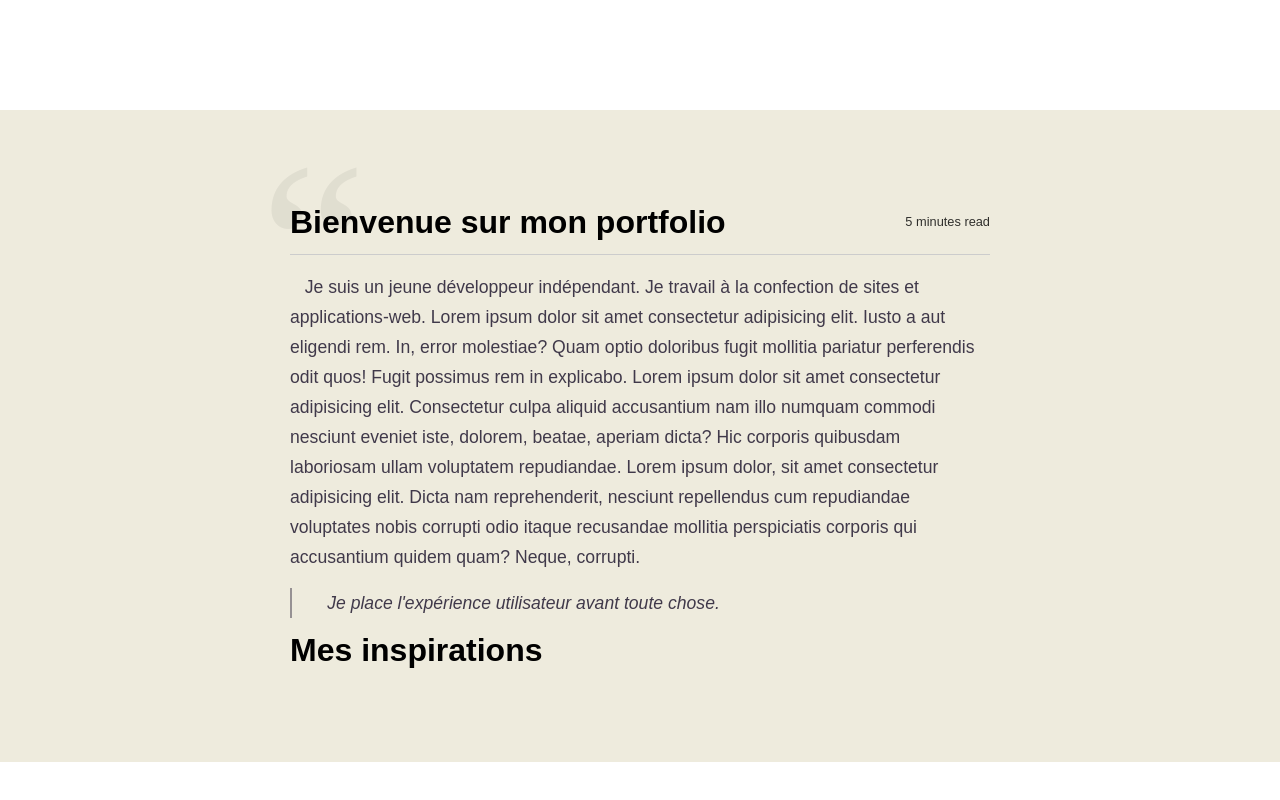
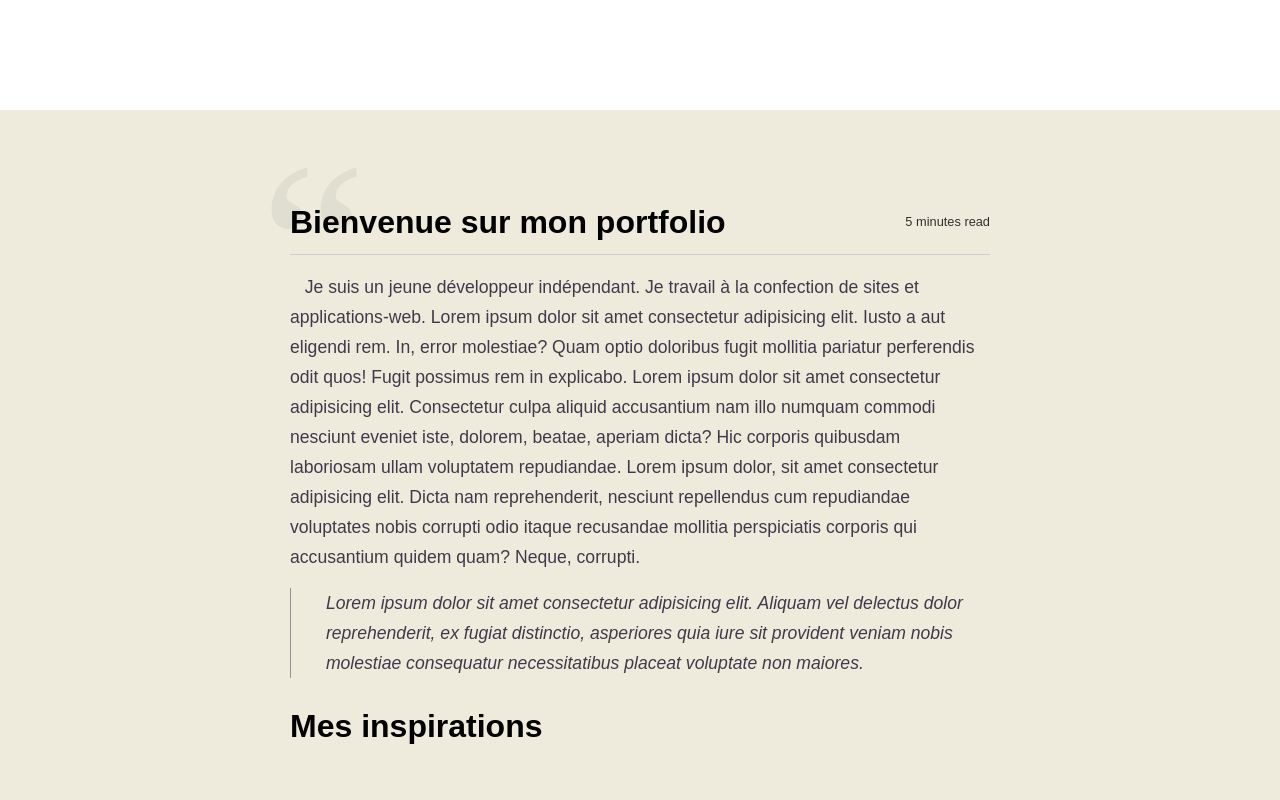
Before and after one commit to Antoine-Flo/Portfolio, a website: page index.html in a window 1280 px wide. Shown: the part 530-1330 px from the top of the page. Before the commit the page ends 1292 px from the top, so only its background shows below. Drawn offline with Linux system fonts and the light colour scheme.

Commit message:
citation

```diff
--- a/index.html
+++ b/index.html
@@ -79,10 +79,10 @@
 
 
             <em class="par-1 citation">
-                Je place l'expérience utilisateur avant toute chose.
+                Lorem ipsum dolor sit amet consectetur adipisicing elit. Aliquam vel delectus dolor reprehenderit, ex fugiat distinctio, asperiores quia iure sit provident veniam nobis molestiae consequatur necessitatibus placeat voluptate non maiores.
             </em>
             <br>
-
+            <br>
             <h3 class="heading-3">Mes inspirations</h3>
 
         </div>
```
